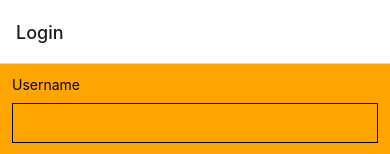
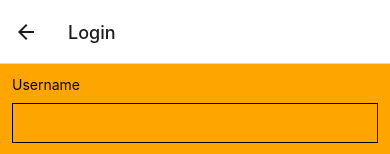
Before and after one commit to oscarchankalung/react-native-assignment, a React Native app: screen /Login in a window 390 px wide. Shown: the top 154 px of the page. Built offline with nearby package versions, Linux system fonts and the light colour scheme.

Commit message:
refactor: prettier

```diff
--- a/src/App.tsx
+++ b/src/App.tsx
@@ -1,8 +1,8 @@
 import React from 'react';
 
 // navigation
-import {NavigationContainer} from '@react-navigation/native';
-import {createNativeStackNavigator} from '@react-navigation/native-stack';
+import { NavigationContainer } from '@react-navigation/native';
+import { createNativeStackNavigator } from '@react-navigation/native-stack';
 
 // screens
 import LoginScreen from './screens/LoginScreen';
@@ -12,7 +12,7 @@ import ItemListScreen from './screens/ItemListScreen';
 
 // redux
 import store from './store';
-import {Provider} from 'react-redux';
+import { Provider } from 'react-redux';
 
 export type AppStackParamList = {
   Login: undefined;
@@ -27,7 +27,7 @@ const App = () => {
   return (
     <Provider store={store}>
       <NavigationContainer>
-        <Stack.Navigator initialRouteName="Login">
+        <Stack.Navigator initialRouteName="CategoryList">
           <Stack.Screen name="Login" component={LoginScreen} />
           <Stack.Screen name="CategoryList" component={CategoryListScreen} />
           <Stack.Screen name="ItemDetail" component={ItemDetailScreen} />
```
